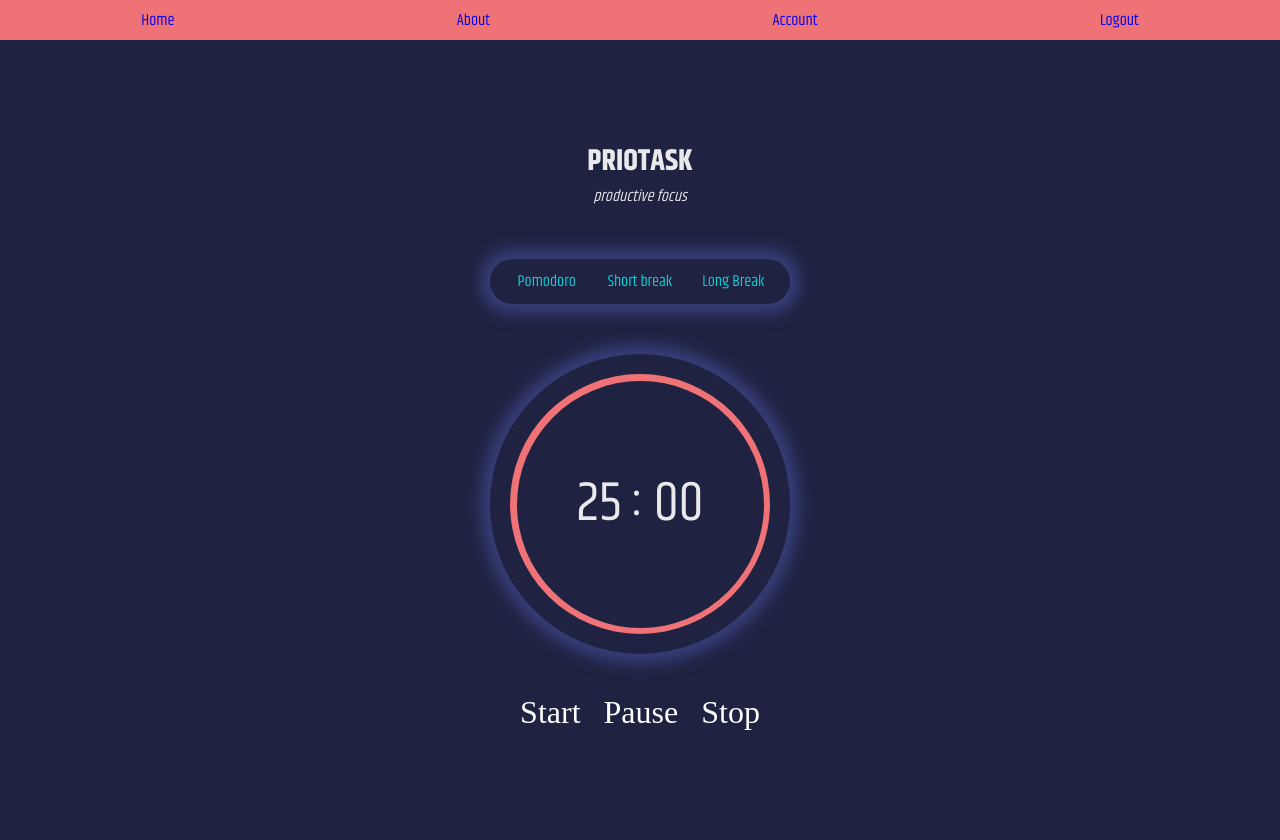
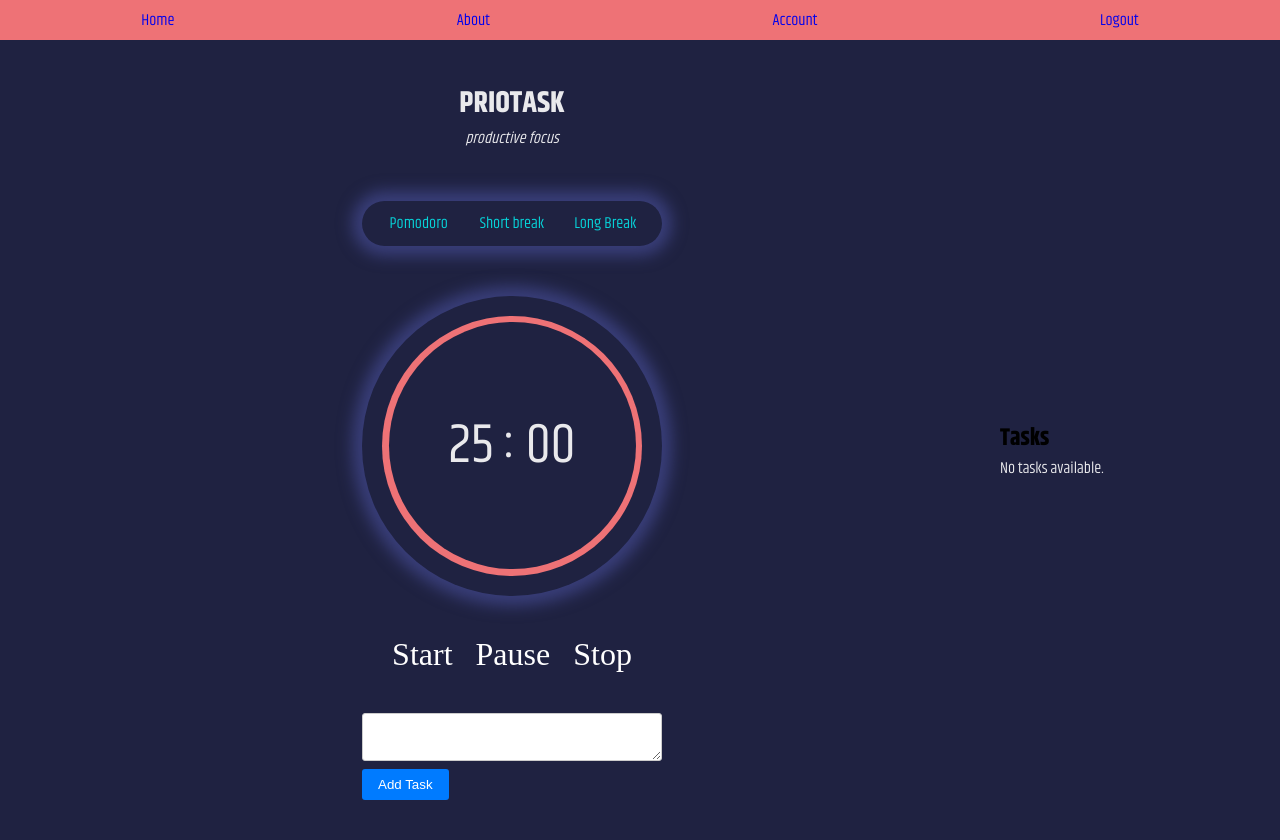
Before and after one commit to Kakazablone/PrioTask_v1, a Flask app: page / in a window 1280 px wide. Run offline with Flask 3, Linux system fonts and the light colour scheme; the visitor is signed in with stand-in values (Sample User, id 1); some libraries are stand-ins or nearby versions; some web fonts are replaced.

Commit message:
Update the Add Task UI and link to backend

```diff
--- a/models/engine/file_storage.py
+++ b/models/engine/file_storage.py
@@ -97,3 +97,17 @@ class FileStorage:
             count = len(models.storage.all(cls).values())
 
         return count
+
+    def get_user_tasks(self, user_id):
+            """
+            Retrieves tasks associated with a particular user.
+            Args:
+                user_id (str): The ID of the user.
+            Returns:
+                list: A list of tasks associated with the user.
+            """
+            user_tasks_dict = {}
+            for obj in self.__objects.values():
+                if isinstance(obj, Task) and obj.user_id == user_id:
+                    user_tasks_dict[obj.id] = obj.to_dict()
+            return user_tasks_dict
--- a/models/task.py
+++ b/models/task.py
@@ -14,5 +14,5 @@ class Task(BaseModel, Base):
         content = Column(String(1024), nullable=False)
 
     else:
-       task_id = ""
+       user_id = ""
        content = ""
--- a/web_dynamic/forms.py
+++ b/web_dynamic/forms.py
@@ -7,7 +7,7 @@ from flask_wtf import FlaskForm
 from flask_wtf.file import FileField, FileAllowed
 from models import storage
 from models.user import User
-from wtforms import StringField, PasswordField, SubmitField, BooleanField
+from wtforms import StringField, PasswordField, SubmitField, BooleanField, TextAreaField
 from wtforms.validators import DataRequired, Length, Email, EqualTo
 from wtforms.validators import ValidationError
 
@@ -102,3 +102,7 @@ class UpdateAccountForm(FlaskForm):
                 if user.email == email:
                     raise ValidationError('Email already exists.\
                                           Please choose a different one.')
+
+class TaskForm(FlaskForm):
+    task_name = TextAreaField('Task', validators=[DataRequired()], render_kw={"style": "width: 300px;"})
+    submit = SubmitField('Add Task')
--- a/web_dynamic/routes.py
+++ b/web_dynamic/routes.py
@@ -8,7 +8,7 @@ from flask_login import login_user, current_user, logout_user, login_required
 from flask_bcrypt import Bcrypt, check_password_hash
 from flask_login import LoginManager
 from PIL import Image
-from web_dynamic.forms import LoginForm, RegistrationForm, UpdateAccountForm
+from web_dynamic.forms import LoginForm, RegistrationForm, UpdateAccountForm, TaskForm
 import os
 import secrets
 import uuid
@@ -37,12 +37,21 @@ def load_user(user_id):
         return user
 
 
-@app.route("/")
+@app.route("/", methods=['GET', 'POST'])
+@login_required
 def home():
     """The root endpoint, main section of the priotask
     web application
     """
-    return render_template('timer.html')
+    form = TaskForm()
+    task = None
+    if form.validate_on_submit():
+        task_name = form.task_name.data
+        task = Task(user_id=current_user.id, content=task_name)
+        storage.new(task)
+        storage.save()
+    tasks = storage.get_user_tasks(current_user.id)
+    return render_template('timer.html', form=form, tasks=tasks)
 
 
 @app.route("/about")
--- a/web_dynamic/static/styles/timer.css
+++ b/web_dynamic/static/styles/timer.css
@@ -74,13 +74,15 @@ h1 {
 
 section {
   display: flex;
+  justify-content: center;
   align-items: center;
+  margin: 0;
   height: 100%;
 }
 
 .container {
-  width: min(42.5rem, 100%);
-  margin-inline: auto;
+  width: 70%;
+  margin: 0;
   padding-inline: 2rem;
   display: flex;
   justify-content: center;
@@ -268,6 +270,10 @@ fieldset {
   color: white;
 }
 
+.alert-container {
+  text-align: center;
+}
+
 .alert {
   color: white;
   margin-top: 30px;
@@ -284,3 +290,71 @@ legend {
   height: 100px;
   object-fit: cover;
 }
+
+.task-form {
+  margin-top: 20px;
+}
+
+.task-form form {
+  display: flex;
+  flex-direction: column;
+}
+
+.task-form form div {
+  margin-bottom: 10px;
+}
+
+.task-list {
+  margin-top: 20px;
+  padding: 40px;
+  width: 20vw;
+}
+
+.task-list ul {
+  list-style-type: none;
+  padding: 0;
+}
+
+.task-list ul li {
+  margin-bottom: 5px;
+  color: white;
+}
+
+.tasks {
+  display: flex;
+  justify-content: center;
+  align-items: center;
+  margin-top: 30px;
+
+}
+
+.task-name {
+  width: auto;
+  padding: 8px;
+  border: 1px solid #ccc;
+  border-radius: 3px;
+  transition: border-color 0.3s ease;
+}
+
+.task-name:focus {
+  border-color: #007bff;
+}
+
+.task-submit {
+  padding: 8px 16px;
+  background-color: #007bff;
+  color: white;
+  border: none;
+  border-radius: 3px;
+  cursor: pointer;
+  transition: background-color 0.3s ease;
+}
+
+.task-submit:hover {
+  background-color: #0056b3;
+}
+section {
+  display: flex;
+  flex-flow: row wrap;
+  margin-bottom: 20px;
+}
--- a/web_dynamic/templates/layout.html
+++ b/web_dynamic/templates/layout.html
@@ -13,6 +13,7 @@
     <link rel="preconnect" href="https://fonts.googleapis.com">
     <link rel="preconnect" href="https://fonts.gstatic.com" crossorigin>
     <link href="https://fonts.googleapis.com/css2?family=Khand:wght@300;400;500;600;700&family=Madimi+One&display=swap" rel="stylesheet">
+    <link rel="stylesheet" href="https://fonts.googleapis.com/css2?family=Material+Symbols+Outlined:opsz,wght,FILL,GRAD@20..48,100..700,0..1,-50..200" />
 
     <title>Priotask</title>
 </head>
@@ -29,7 +30,7 @@
         {% endif %}
     </div>
   </header>
-    <main role="main" class="container">
+    <main role="main" class="alert-container">
       <div class="row">
         <div class="col-md-8">
           {% with messages = get_flashed_messages(with_categories=true) %}
--- a/web_dynamic/templates/timer.html
+++ b/web_dynamic/templates/timer.html
@@ -23,7 +23,35 @@
                 <button id="pause">Pause</button>
                 <button id="stop">Stop</button>
             </div>
+            <div class="tasks">
+                <form method="post">
+                    {{ form.hidden_tag() }}
+                    <div>
+                        {{ form.task_name(class="task-name") }}
+                        {% for error in form.task_name.errors %}
+                            <span style="color: red;">[{{ error }}]</span>
+                        {% endfor %}
+                    </div>
+                    <div>
+                        {{ form.submit(class="task-submit") }}
+                    </div>
+                </form>
+            </div>
         </div>
-
+        <div class="task-list">
+            <h2>Tasks</h2>
+            {% if tasks %}
+            <ul>
+              {% for task_id, task_info in tasks.items() %}
+                <li>{{ task_info.content }}
+                    <a href="{{ url_for('edit_task', task_id=task_id) }}">Edit</a>
+                    <a href="{{ url_for('delete_task', task_id=task_id) }}">Delete</a>
+                </li>
+              {% endfor %}
+            </ul>
+          {% else %}
+            <p>No tasks available.</p>
+          {% endif %}
+        </div>
     </section>
 {% endblock content %}
```
Also changed, not shown: models/engine/db_storage.py (+14 -0 lines).
